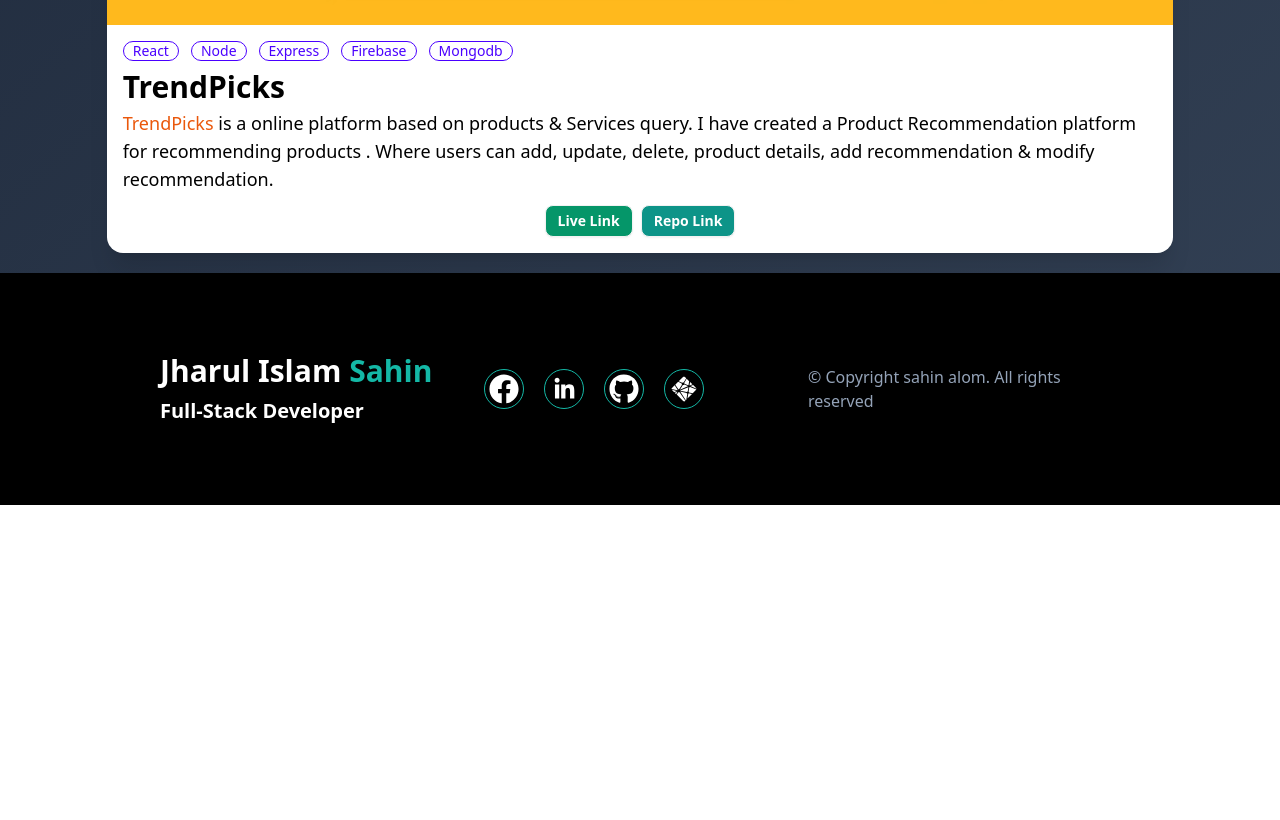
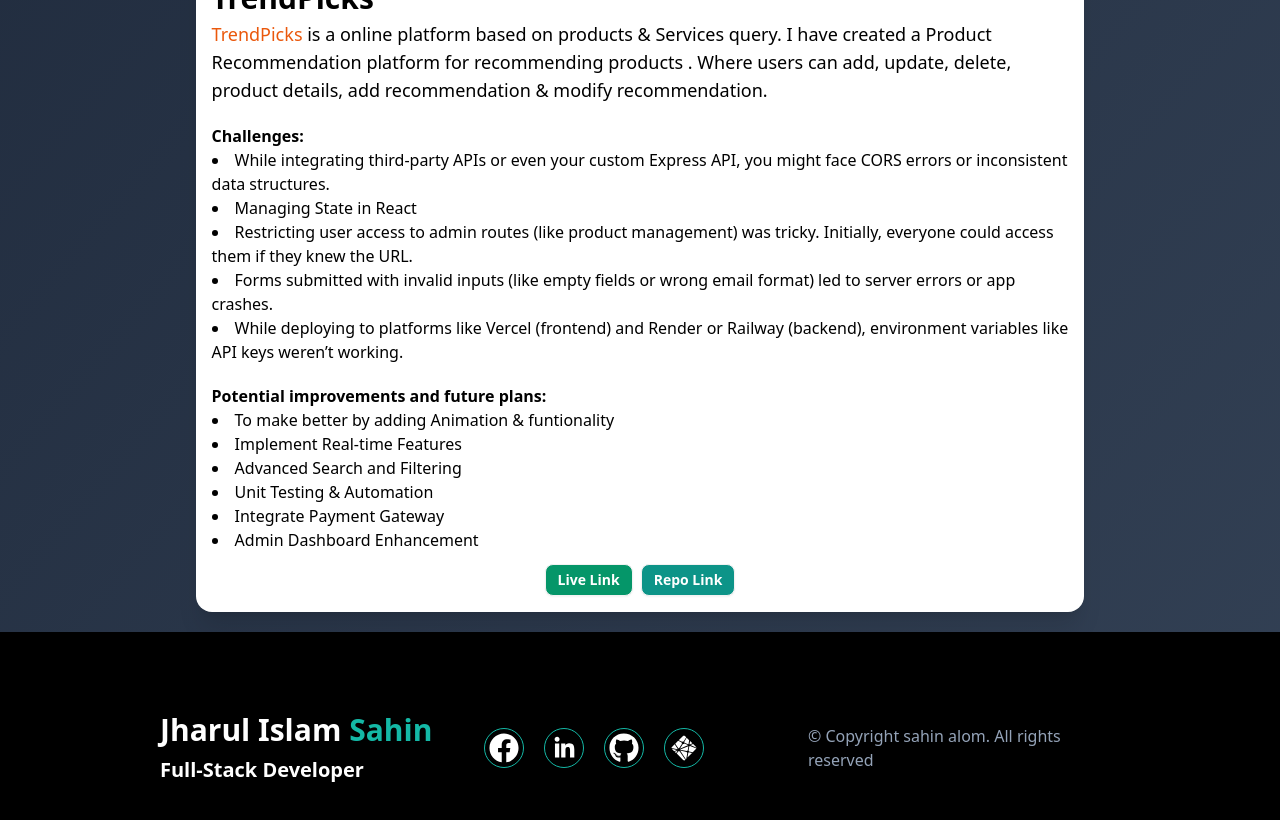
Before and after one commit to wadsahin/jharulislamsahin.org, a React (Vite) app: page /view-details/1 in a window 1280 px wide. Shown: the part 620-1440 px from the top of the page. Before the commit the page ends 1125 px from the top, so only its background shows below. Built offline with nearby package versions, Linux system fonts and the light colour scheme.

Commit message:
Project's details updated

```diff
--- a/src/Components/Projects/ViewDetails/ViewDetails_1.jsx
+++ b/src/Components/Projects/ViewDetails/ViewDetails_1.jsx
@@ -3,7 +3,7 @@ import project_thumb_1 from "../../../assets/projects/project_1.jpeg";
 
 const ViewDetails_1 = () => {
   return (
-    <div className="card card-compact bg-base-100 shadow-xl my-5">
+    <div className="card card-compact bg-base-100 shadow-xl my-5 w-11/12 md:w-10/12 mx-auto">
       <figure>
         <img
           src={project_thumb_1}
@@ -21,6 +21,26 @@ const ViewDetails_1 = () => {
         <div className='text-black'>
           <h2 className="card-title text-3xl">TrendPicks</h2>
           <p className="text-lg"><span className="text-orange-600">TrendPicks</span> is a online platform based on products & Services query. I have created a Product Recommendation platform for recommending products . Where users can add, update, delete, product details, add recommendation & modify recommendation.</p>
+          <br />
+          <div className='text-base'>
+            <strong>Challenges:</strong>
+            <li>While integrating third-party APIs or even your custom Express API, you might face CORS errors or inconsistent data structures.</li>
+            <li>Managing State in React</li>
+            <li>Restricting user access to admin routes (like product management) was tricky. Initially, everyone could access them if they knew the URL.</li>
+            <li>Forms submitted with invalid inputs (like empty fields or wrong email format) led to server errors or app crashes.</li>
+            <li>While deploying to platforms like Vercel (frontend) and Render or Railway (backend), environment variables like API keys weren’t working.</li>
+
+          </div>
+          <br />
+          <div className='text-base'>
+            <strong>Potential improvements and future plans:</strong>
+            <li>To make better by adding Animation & funtionality</li>
+            <li>Implement Real-time Features</li>
+            <li>Advanced Search and Filtering</li>
+            <li>Unit Testing & Automation</li>
+            <li>Integrate Payment Gateway</li>
+            <li>Admin Dashboard Enhancement</li>
+          </div>
           <div className="card-actions justify-center mt-3">
             <a href="https://product-recommendation-s-8704d.web.app/" target="_blank" className="btn btn-sm bg-emerald-600 text-white">Live Link</a>
             <a href="https://github.com/wadsahin/TrendsPick-client" target="_blank" className="btn btn-sm bg-teal-600 text-white">Repo Link</a>
--- a/src/Components/Projects/ViewDetails/ViewDetails_2.jsx
+++ b/src/Components/Projects/ViewDetails/ViewDetails_2.jsx
@@ -20,6 +20,26 @@ const ViewDetails_2 = () => {
         <div className='text-black'>
           <h2 className="card-title text-3xl">EquiSports</h2>
           <p className="text-lg"><span className="text-orange-600">EquiSports</span> is a online platform based on sports equipment. This is similar of e-commerce website. Where users can visit, add to cart & order sport equipments and also add, update, delete, product details. There is also authentication system included. </p>
+          <br />
+          <div className='text-base'>
+            <strong>Challenges:</strong>
+            <li>While integrating third-party APIs or even your custom Express API, you might face CORS errors or inconsistent data structures.</li>
+            <li>Managing State in React</li>
+            <li>Restricting user access to admin routes (like product management) was tricky. Initially, everyone could access them if they knew the URL.</li>
+            <li>Forms submitted with invalid inputs (like empty fields or wrong email format) led to server errors or app crashes.</li>
+            <li>While deploying to platforms like Vercel (frontend) and Render or Railway (backend), environment variables like API keys weren’t working.</li>
+
+          </div>
+          <br />
+          <div className='text-base'>
+            <strong>Potential improvements and future plans:</strong>
+            <li>To make better by adding Animation & funtionality</li>
+            <li>Implement Real-time Features</li>
+            <li>Advanced Search and Filtering</li>
+            <li>Unit Testing & Automation</li>
+            <li>Integrate Payment Gateway</li>
+            <li>Admin Dashboard Enhancement</li>
+          </div>
           <div className="card-actions justify-center mt-3">
             <a href="https://equisports-6c213.web.app/" target="_blank" className="btn btn-sm bg-emerald-600 text-white">Live Link</a>
             <a href="https://github.com/wadsahin/EquiSports-client" target="_blank" className="btn btn-sm bg-teal-600 text-white">Repo Link</a>
--- a/src/Components/Projects/ViewDetails/ViewDetails_3.jsx
+++ b/src/Components/Projects/ViewDetails/ViewDetails_3.jsx
@@ -3,7 +3,7 @@ import project_thumb_3 from "../../../assets/projects/project_3.png";
 
 const ViewDetails_3 = () => {
   return (
-    <div className="card card-compact bg-base-100 shadow-xl my-5">
+    <div className="card card-compact bg-base-100 shadow-xl my-5 w-11/12 md:w-10/12 mx-auto">
       <figure>
         <img
           src={project_thumb_3}
@@ -22,6 +22,25 @@ const ViewDetails_3 = () => {
           <div className="text-black">
             <h2 className="card-title text-3xl">Career Counselling</h2>
             <p className="text-lg"><span className="text-orange-600">Career Counselling</span> is a online platform based on Smart Career Solutions & Services. We will provide lots of services like Career counseling sessions, Resume review, Mock interview practice, Personal branding workshop and more. </p>
+            <br />
+          <div className='text-base'>
+            <strong>Challenges:</strong>
+            <li>While integrating third-party APIs or even your custom Express API, you might face CORS errors or inconsistent data structures.</li>
+            <li>Managing State in React</li>
+            <li>Restricting user access to admin routes (like product management) was tricky. Initially, everyone could access them if they knew the URL.</li>
+            <li>Forms submitted with invalid inputs (like empty fields or wrong email format) led to server errors or app crashes.</li>
+            <li>While deploying to platforms like Vercel (frontend) and Render or Railway (backend), environment variables like API keys weren’t working.</li>
+          </div>
+          <br />
+          <div className='text-base'>
+            <strong>Potential improvements and future plans:</strong>
+            <li>To make better by adding Animation & funtionality</li>
+            <li>Implement Real-time Features</li>
+            <li>Advanced Search and Filtering</li>
+            <li>Unit Testing & Automation</li>
+            <li>Integrate Payment Gateway</li>
+            <li>Admin Dashboard Enhancement</li>
+          </div>
             <div className="card-actions justify-center mt-3">
               <a href="https://career-counselling-e8f6c.web.app/" target="_blank" className="btn btn-sm bg-emerald-600 text-white">Live Link</a>
               <a href="https://github.com/wadsahin/Career-counseling-client" target="_blank" className="btn btn-sm bg-teal-600 text-white">Repo Link</a>
--- a/src/Pages/About/AboutMe.jsx
+++ b/src/Pages/About/AboutMe.jsx
@@ -1,3 +1,4 @@
+import { Link } from "react-router-dom";
 import about_img from "../../assets/images/profile-1.png";
 const AboutMe = () => {
   return (
@@ -11,20 +12,12 @@ const AboutMe = () => {
         <div className="space-y-4 order-1 md:order-2">
           <p className="text-xl font-semibold">My <span className="text-teal-500">Intro</span></p>
           <h2 className="text-4xl font-extrabold leading-tight">About Me</h2>
-          <p className="text-sm text-gray-400 text-">
-            <span className="text-2xl">A</span>ssalamualikum! I'm a Diploma Engineer from a Computer Science & Technology
-            background, passionate
-            about web development and modern programming. Recently, I completed my diploma where I delved into
-            Programming, Web Development, Data Structures & Algorithms, and Database Management Systems among many other
-            subjects. <br /><br />
-
-            I'm currently venturing into MERN STACK Web Development. I've already mastered HTML, CSS, Responsive Web
-            Design, and TailwindCSS, and I can confidently convert any Figma design into a web page, ensuring it is
-            responsive and user-friendly. My roadmap includes mastering Modern JavaScript, React, Redux, Next.js,
-            Node.js, Express.js, and MongoDB.
+          <p className="text-base text-gray-400 text-">
+            Hi there! My name is Jharul Islam Sahin. A results-driven Full-Stack Web Developer specializing in the MERN stack. With extensive experience in building scalable web applications, I leverage modern technologies like React, JavaScript, Node.js, Express.js, MongoDB, and Firebase authentication to craft cutting-edge solutions.<br /><br />
+            I usually work on business or corporate websites, e-commerce websites, blogs and portfolio websites, and also educational websites. My favorite project is to do custom websites with dynamic features and functionalities. My extensive experience and specialty is creating dynamic, responsive, animated, and user-friendly front-end and back-end web applications.
           </p>
           {/* <!-- btn --> */}
-          <a className="btn hover:bg-indigo-600 bg-teal-500 text-white border-none" href="#">Contact Me</a>
+          <Link to="/contact" className="btn hover:bg-indigo-600 bg-teal-500 text-white border-none">Contact Me</Link>
         </div>
       </div>
     </section>
```
